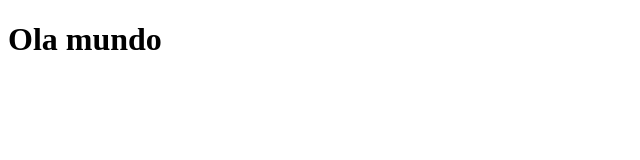
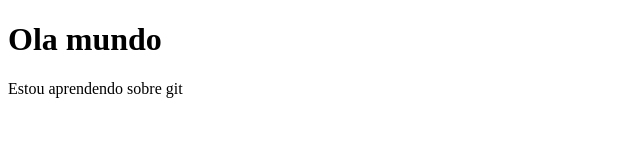
Before and after one commit to Phael8719/projeto-harve, a plain HTML site: page assets/pages/index.html in a window 1280 px wide. Shown: the whole page, without its empty margins (0-640 px from the left). Drawn offline with Linux system fonts and the light colour scheme.

Commit message:
adicionando paragrafo

```diff
--- a/assets/pages/index.html
+++ b/assets/pages/index.html
@@ -6,6 +6,10 @@
 </head>
 <body>
     <h1> Ola mundo</h1>
+    <p>
+        Estou aprendendo sobre git
+    </p>
+
 
 </body>
 </html>
```
